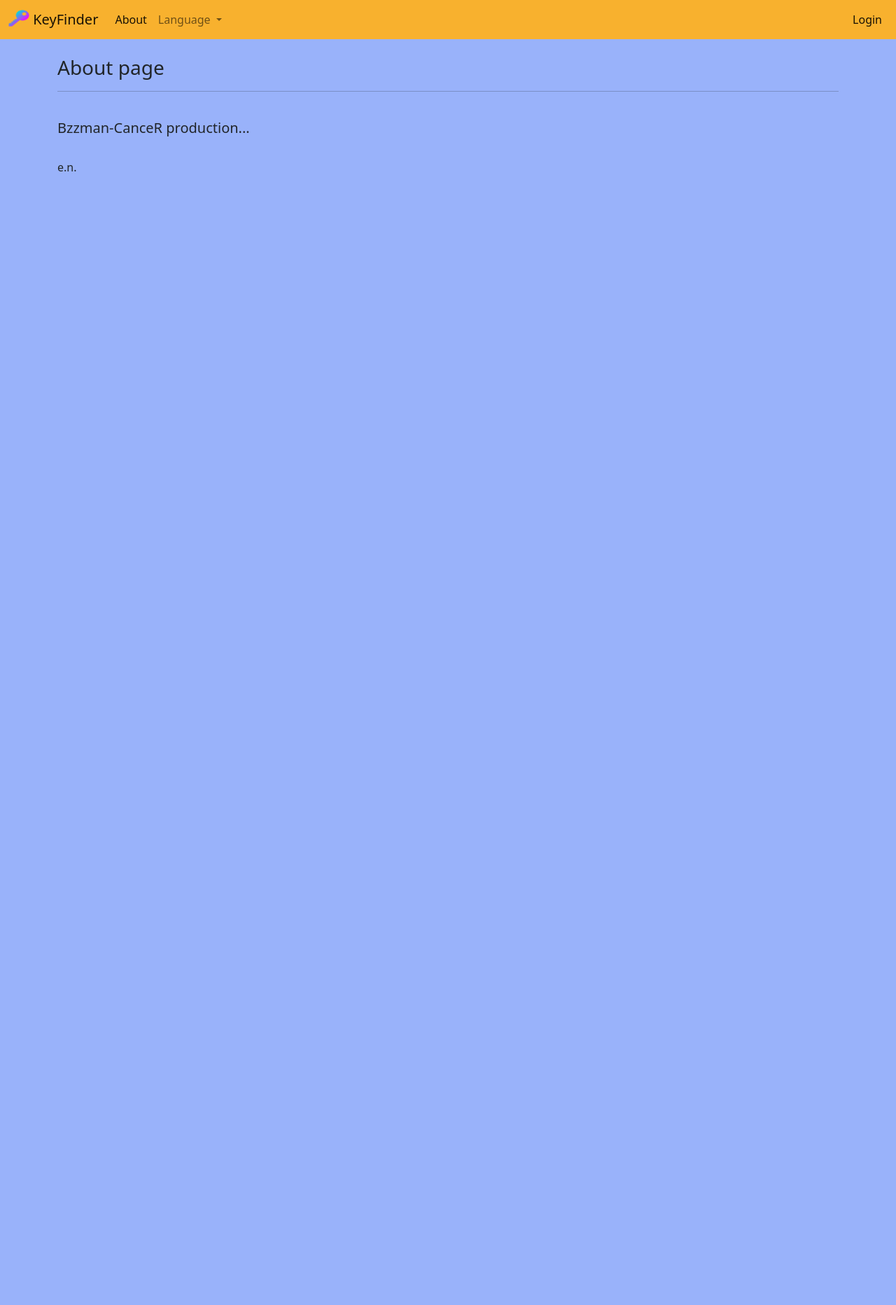
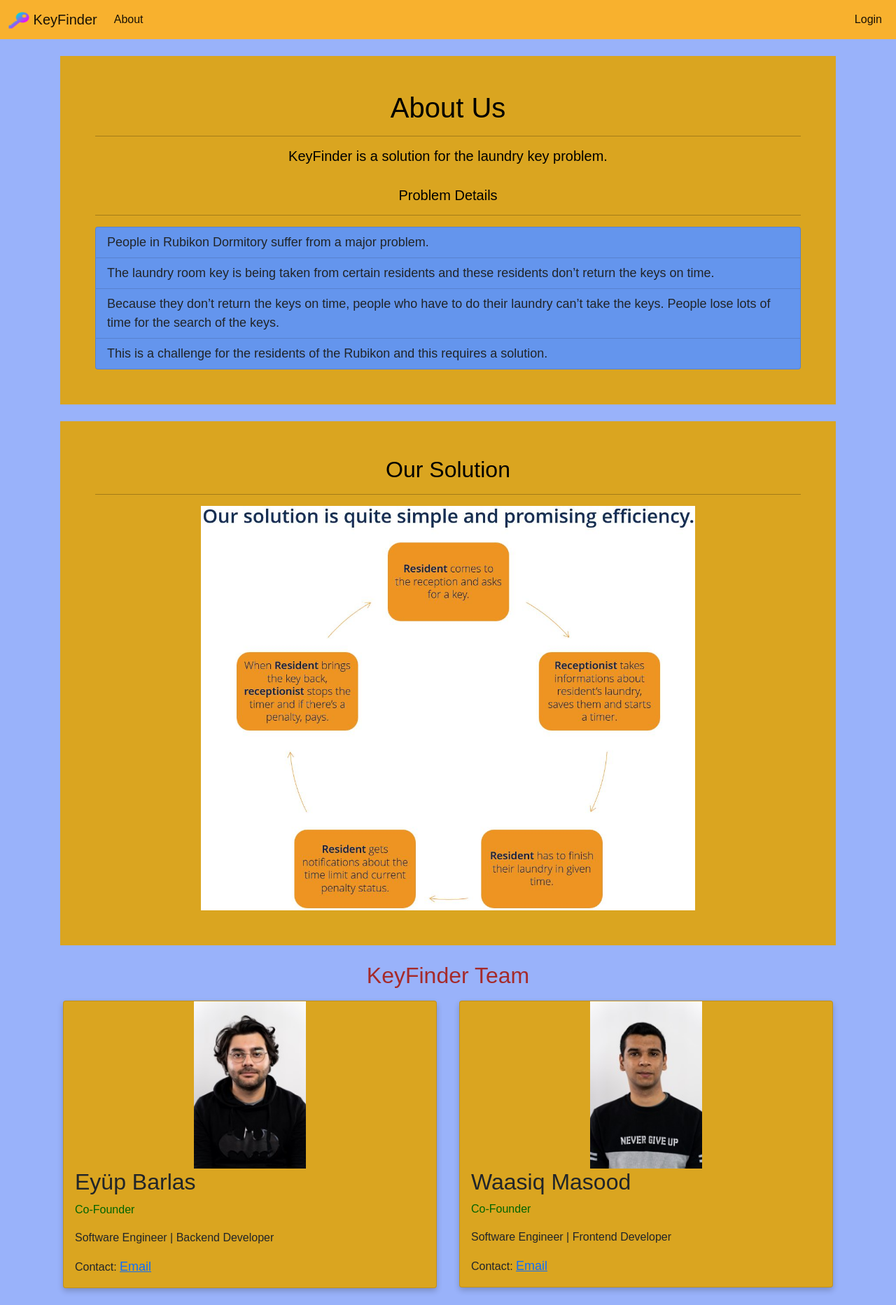
Before and after one commit to eyupbarlas/KeyFinder, a Flask app: page /about in a window 1280 px wide. Shown: the whole page at 70% size. Before the commit the page ends 245 px from the top, so only its background shows below. Run offline with Flask 2, Linux system fonts and the light colour scheme.

Commit message:
Major Fix

```diff
--- a/Software/Testing/app.py
+++ b/Software/Testing/app.py
@@ -70,6 +70,7 @@ def login():
             flash("Login successful!","success")
             session["logged_in"] = True
             session["username"] = user['usernameEntry']
+            print(color.GREEN + f"Login successful. User: {session['username']}")
 
             return redirect(url_for("dashboard"))
 
@@ -110,7 +111,9 @@ def addResident():
             'loginWhoIs' : session['username']
         }
         logs.insert_one(resident)
-        flash("Resident saved, timer has been started.","warning")
+        flash("Resident has been saved successfully.","warning")
+        print(color.GREEN + "Resident saved.")
+        print(color.PURPLE + f"Resident info:\n{resident}")
 
         return redirect(url_for('dashboard'))
 
@@ -136,6 +139,7 @@ def startMessage():
 
     currentUserName = last2logs[0]['fullname']
 
+    print(color.PURPLE+"Sending start message to resident1...")
     telegramNotificationSend(f"***@{currentUserName}***, your timer has been started. Current date and time: `{datetime.now()}`")
 
     return ("startMessage")
@@ -150,6 +154,7 @@ def overtimeMessage():
 
     currentUserName = last2logs[0]['fullname']
 
+    print(color.PURPLE+"Sending start message to resident1...")
     telegramNotificationSend(f"***@{currentUserName}***, your timer has been finished and you are on overtime. Current date and time: `{datetime.now()}`")
 
     return ("overtimeMessage")
--- a/Software/Testing/templates/about.html
+++ b/Software/Testing/templates/about.html
@@ -1,9 +1,132 @@
 {% extends "layout.html" %}
 {% block title %}About{% endblock title %}
 {% block body %}
-<h3>About page</h3>
-<hr><br>
-<h5>Bzzman-CanceR production...</h5>
+<style>
+  body {
+    font-family: Arial, Helvetica, sans-serif;
+    margin: 0;
+  }
+
+  html {
+    box-sizing: border-box;
+  }
+
+  *,
+  *:before,
+  *:after {
+    box-sizing: inherit;
+  }
+
+  .column {
+    float: left;
+    width: 50%;
+    margin-bottom: 16px;
+    padding: 0 8px;
+  }
+
+  .card {
+    box-shadow: 0 4px 8px 0 rgba(0, 0, 0, 0.2);
+    background-color: goldenrod;
+    margin: 8px;
+  }
+
+  .about-section {
+    padding: 50px;
+    text-align: center;
+    background-color: goldenrod;
+    color: black;
+  }
+
+  .solution-section {
+    padding: 50px;
+    text-align: center;
+    background-color: goldenrod;
+    color: black;
+  }
+
+  .container {
+    padding: 0 16px;
+  }
+
+  .container::after,
+  .row::after {
+    content: "";
+    clear: both;
+    display: table;
+  }
+
+  .title {
+    color: darkgreen;
+  }
+
+  .button {
+    border: none;
+    outline: 0;
+    display: inline-block;
+    padding: 8px;
+    color: white;
+    background-color: #000;
+    text-align: center;
+    cursor: pointer;
+    width: 100%;
+  }
+
+  .button:hover {
+    background-color: #555;
+  }
+
+  @media screen and (max-width: 650px) {
+    .column {
+      width: 100%;
+      display: block;
+    }
+  }
+</style>
+<div class="about-section">
+  <h1>About Us</h1>
+  <hr>
+  <h5>KeyFinder is a solution for the laundry key problem.</h5>
+  <br>
+  <h5>Problem Details</h5>
+  <hr>
+  <ul class="list-group" style="text-align: left; ">
+    <li class="list-group-item" style="background-color: cornflowerblue; font-size: large;">People in Rubikon Dormitory suffer from a major problem.</li>
+    <li class="list-group-item" style="background-color: cornflowerblue; font-size: large;">The laundry room key is being taken from certain residents and these residents don’t return the keys on time.</li>
+    <li class="list-group-item" style="background-color: cornflowerblue; font-size: large;">Because they don’t return the keys on time, people who have to do their laundry can’t take the keys. People lose lots of time for the search of the keys.</li>
+    <li class="list-group-item" style="background-color: cornflowerblue; font-size: large;">This is a challenge for the residents of the Rubikon and this requires a solution.</li>
+  </ul>
+</div>
 <br>
-<p>e.n.</p>
+<div class="solution-section">
+    <h2>Our Solution</h2>
+    <hr>
+    <img src="/static/img/solution.jpg" class="mx-auto d-block" alt="solution" style="width: 70%">
+</div>
+<br>
+<h2 style="text-align: center; color: brown;">KeyFinder Team</h2>
+<div class="row">
+  <div class="column">
+    <div class="card">
+      <img src="/static/img/eyup.jpg" class="mx-auto d-block" alt="Eyup" style="width: 30%" />
+      <div class="container">
+        <h2>Eyüp Barlas</h2>
+        <p class="title">Co-Founder</p>
+        <p>Software Engineer | Backend Developer</p>
+        <p>Contact: <a href="mailto:eyupbarlas2134@gmail.com" style="font-size: large;">Email</a></p>
+      </div>
+    </div>
+  </div>
+
+  <div class="column">
+    <div class="card">
+      <img src="/static/img/waasiq.jpg" class="mx-auto d-block" alt="Waasiq" style="width: 30%" />
+      <div class="container">
+        <h2>Waasiq Masood</h2>
+        <p class="title">Co-Founder</p>
+        <p>Software Engineer | Frontend Developer</p>
+        <p>Contact: <a href="mailto:waasiq.masood@gmail.com" style="font-size: large;">Email</a></p>
+      </div>
+    </div>
+  </div>
+</div>
 {% endblock body %}
--- a/Software/Testing/templates/includes/navbar.html
+++ b/Software/Testing/templates/includes/navbar.html
@@ -12,16 +12,16 @@
           <li class="nav-item">
             <a class="nav-link active" aria-current="page" href="/about">About</a>
           </li>
-          <li class="nav-item dropdown">
+          <!-- <li class="nav-item dropdown">
             <a class="nav-link dropdown-toggle" href="#" id="navbarDropdown" role="button" data-bs-toggle="dropdown" aria-expanded="false">
-              Language
+              Language(Beta)
             </a>
             <ul class="dropdown-menu" aria-labelledby="navbarDropdown">
               <li><a class="dropdown-item" href="#">English <img src="static/img/us.png" alt="English"></a></li>
               <li><a class="dropdown-item" href="#">Polskie <img src="static/img/pl.png" alt="Polish"></a></li>
               <li><a class="dropdown-item" href="#">Türkçe <img src="static/img/tr.png" alt="Turkish"></a></li>
             </ul>
-          </li>
+          </li> -->
           {% if session['logged_in'] and session['username'] == "sys_admin" %}
           <li class="nav-item">
             <a class="nav-link active" aria-current="page" href="/allLogs">All Logs</a>
```
Also changed, not shown: Software/Testing/templates/allLogs.html (+4 -4 lines), Software/Testing/static/img/eyup.jpg (added), Software/Testing/static/img/solution.jpg (added), Software/Testing/static/img/waasiq.jpg (added), 1 other file.
